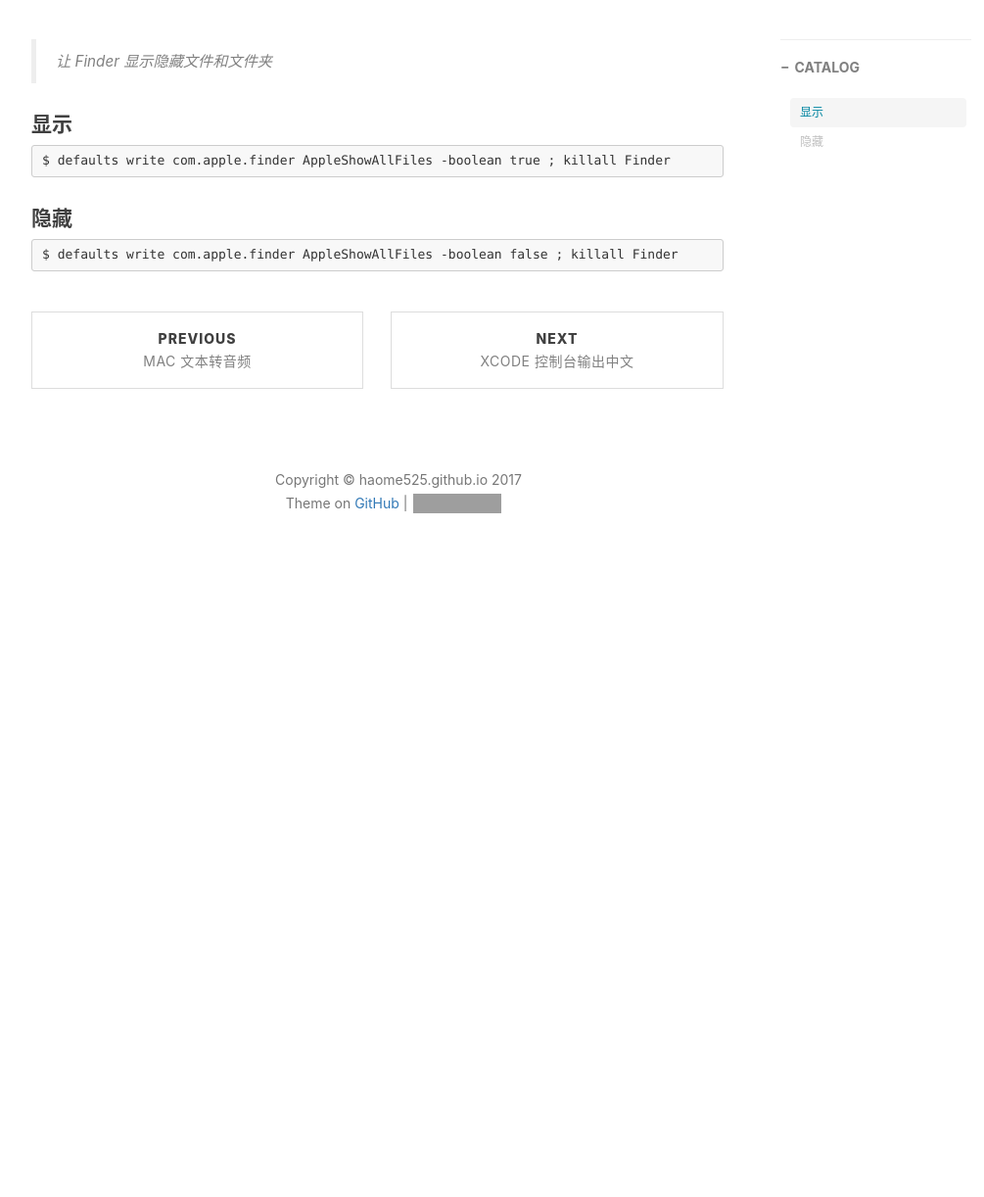
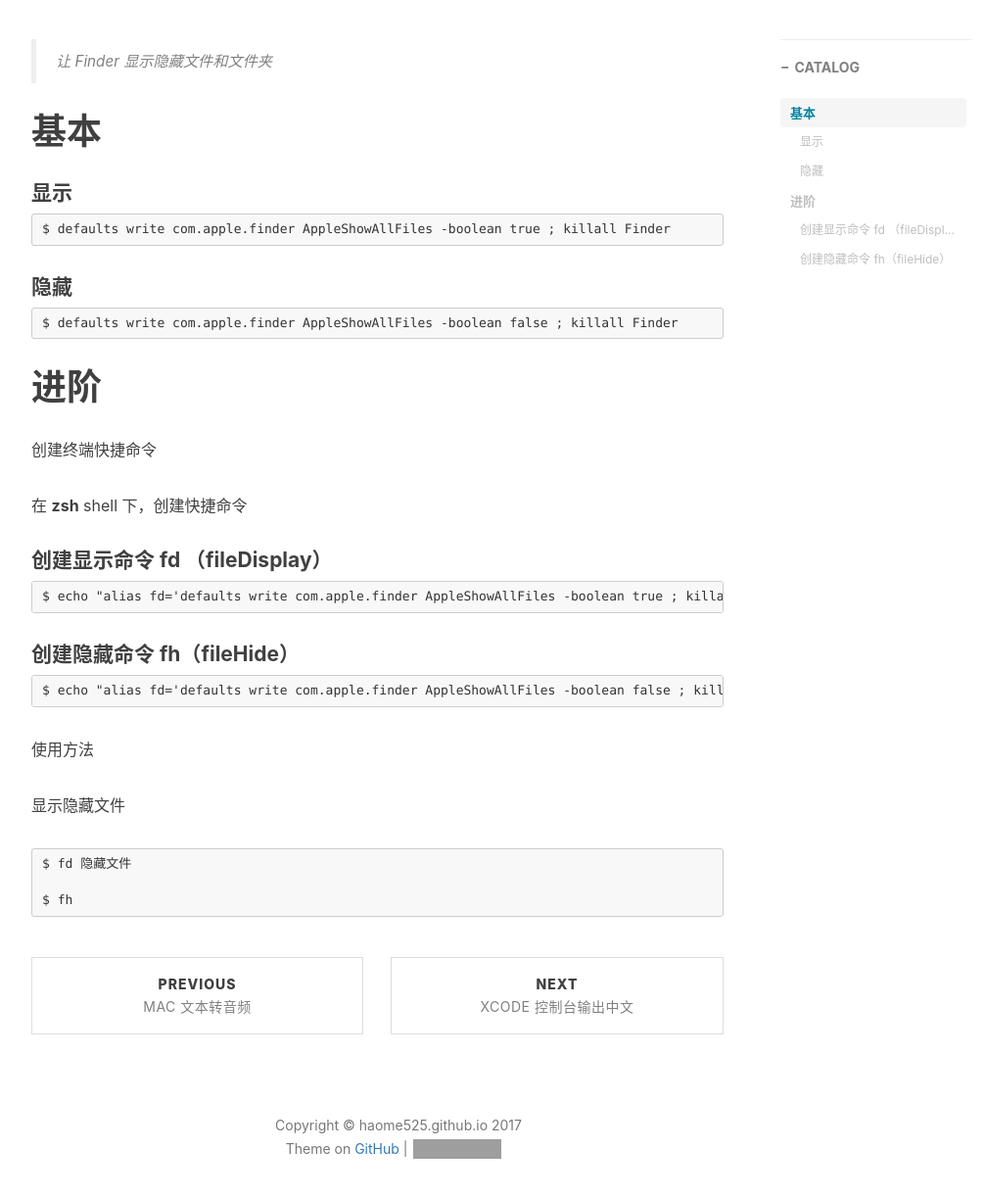
Before and after one commit to haome525/haome525.github.io, a Jekyll site: the page built from _posts/2017-02-22-Mac-文件的隐藏与显示.md, in a window 1280 px wide and 1400 px high, scrolled down 370 px. Shown: the part 153-1375 px from the top of the window at 98% size, without its empty margins (233-1238 px from the left). Built offline with Jekyll 4.4.1, drawn with Linux system fonts in a browser that asks for light colours; nearby versions of some CDN libraries; comment, search, counter and statistics services are not loaded; before the commit the page ends 1141 px from its top, so only the background shows below that; grey boxes are pictures that could not be loaded.

Commit message:
fix post

```diff
--- a/_posts/2017-02-22-Mac-文件的隐藏与显示.md
+++ b/_posts/2017-02-22-Mac-文件的隐藏与显示.md
@@ -13,6 +13,8 @@ tags:
 
 > 让 Finder 显示隐藏文件和文件夹
 
+# 基本
+
 #### 显示
 
 	$ defaults write com.apple.finder AppleShowAllFiles -boolean true ; killall Finder
@@ -20,3 +22,25 @@ tags:
 #### 隐藏
 
 	$ defaults write com.apple.finder AppleShowAllFiles -boolean false ; killall Finder
+
+# 进阶
+
+创建终端快捷命令
+
+在 **zsh** shell 下，创建快捷命令
+
+#### 创建显示命令 fd （fileDisplay）
+	$ echo "alias fd='defaults write com.apple.finder AppleShowAllFiles -boolean true ; killall Finder'">> ~/.zshrc && source ~/.zshrc
+
+#### 创建隐藏命令 fh（fileHide）
+
+	$ echo "alias fd='defaults write com.apple.finder AppleShowAllFiles -boolean false ; killall Finder'">> ~/.zshrc && source ~/.zshrc
+
+使用方法
+
+显示隐藏文件
+
+	$ fd
+隐藏文件
+
+	$ fh
```
